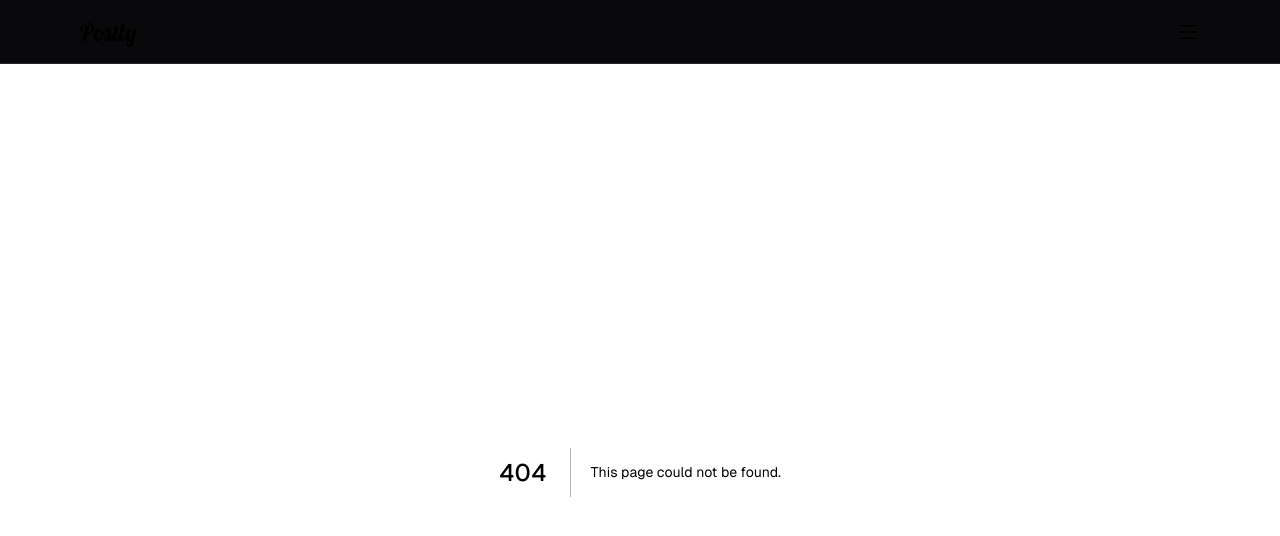
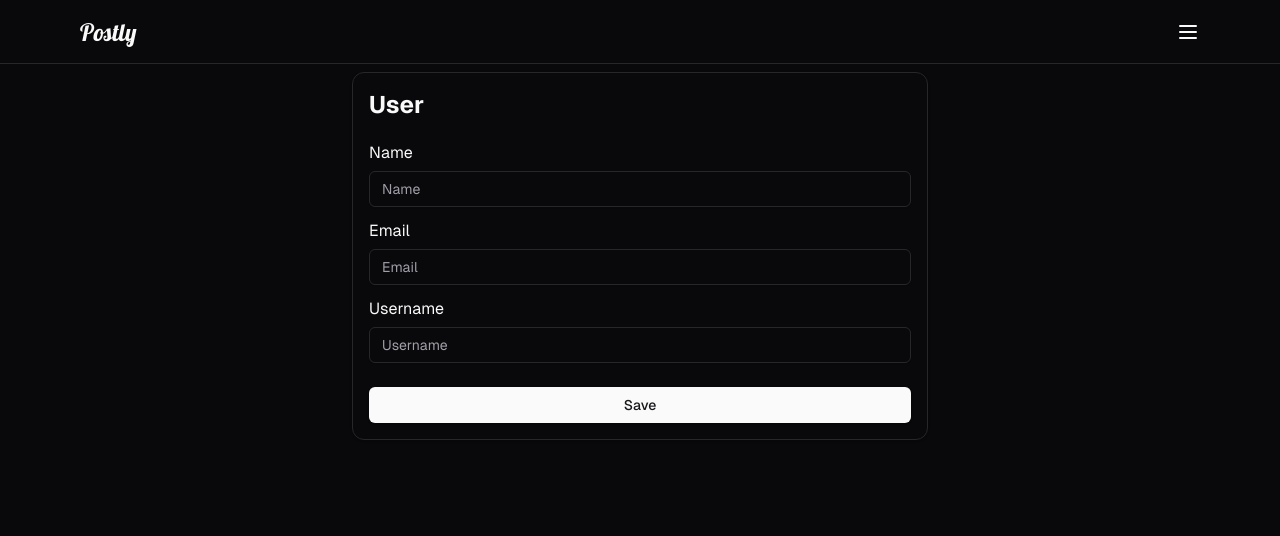
Before and after one commit to imxnasr/postly, a Next.js app: page /profile in a window 1280 px wide. Before the commit this address had no page. Shown: the top 536 px of the page. Built offline with nearby package versions, Linux system fonts and the light colour scheme.

Commit message:
✨ Create Profile page

```diff
--- /dev/null
+++ b/app/profile/page.tsx
@@ -0,0 +1,31 @@
+import { Button, Card } from "@/components/ui";
+import { Input } from "@/components/ui";
+
+export default () => {
+  return (
+    <div className="">
+      <Card className="p-4 max-w-xl m-auto">
+        <h3 className="text-2xl font-bold mb-5">User</h3>
+        {/* Inputs */}
+        <div className="space-y-3">
+          {/* Name Input */}
+          <div className="grid w-full items-center gap-1.5">
+            <label htmlFor="name">Name</label>
+            <Input type="text" id="name" placeholder="Name" />
+          </div>
+          {/* Email Input */}
+          <div className="grid w-full items-center gap-1.5">
+            <label htmlFor="email">Email</label>
+            <Input type="email" id="email" placeholder="Email" />
+          </div>
+          {/* Username Input */}
+          <div className="grid w-full items-center gap-1.5">
+            <label htmlFor="username">Username</label>
+            <Input type="text" id="username" placeholder="Username" />
+          </div>
+        </div>
+        <Button className="w-full mt-6">Save</Button>
+      </Card>
+    </div>
+  );
+};
--- a/components/post/ActionBtn.tsx
+++ b/components/post/ActionBtn.tsx
@@ -11,8 +11,7 @@ interface ActionBtnProps {
 export const ActionBtn: FC<ActionBtnProps> = ({ name, num, Icon }) => {
   return (
     <TooltipProvider>
-      <Tooltip>
-        {/* <TooltipTrigger variant={"outline"} className="flex items-center gap-1 rounded-full px-2 border-none shadow-none" onClick={() => console.log("Action button clicked")}> */}
+      <Tooltip delayDuration={100}>
         <TooltipTrigger asChild>
           <Button variant={"outline"} className="flex items-center gap-1 rounded-full px-2 border-none shadow-none">
             <Icon size={20} />
--- /dev/null
+++ b/components/ui/Input.tsx
@@ -0,0 +1,22 @@
+import * as React from "react"
+
+import { cn } from "@/lib/utils"
+
+const Input = React.forwardRef<HTMLInputElement, React.ComponentProps<"input">>(
+  ({ className, type, ...props }, ref) => {
+    return (
+      <input
+        type={type}
+        className={cn(
+          "flex h-9 w-full rounded-md border border-input bg-transparent px-3 py-1 text-base shadow-sm transition-colors file:border-0 file:bg-transparent file:text-sm file:font-medium file:text-foreground placeholder:text-muted-foreground focus-visible:outline-none focus-visible:ring-1 focus-visible:ring-ring disabled:cursor-not-allowed disabled:opacity-50 md:text-sm",
+          className
+        )}
+        ref={ref}
+        {...props}
+      />
+    )
+  }
+)
+Input.displayName = "Input"
+
+export { Input }
--- a/components/ui/index.ts
+++ b/components/ui/index.ts
@@ -4,3 +4,4 @@ export * from "./Avatar";
 export * from "./Badge";
 export * from "./Card";
 export * from "./HoverCard";
+export * from "./Input";
```
